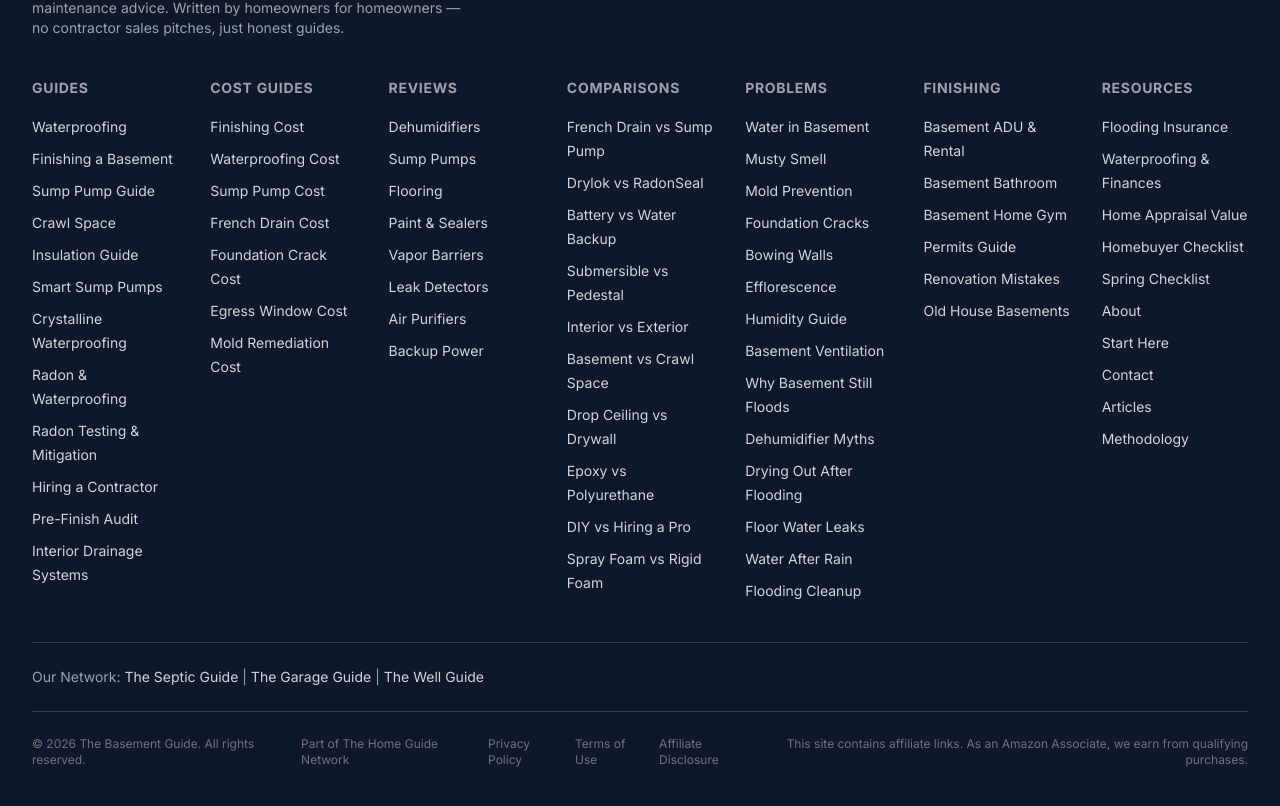
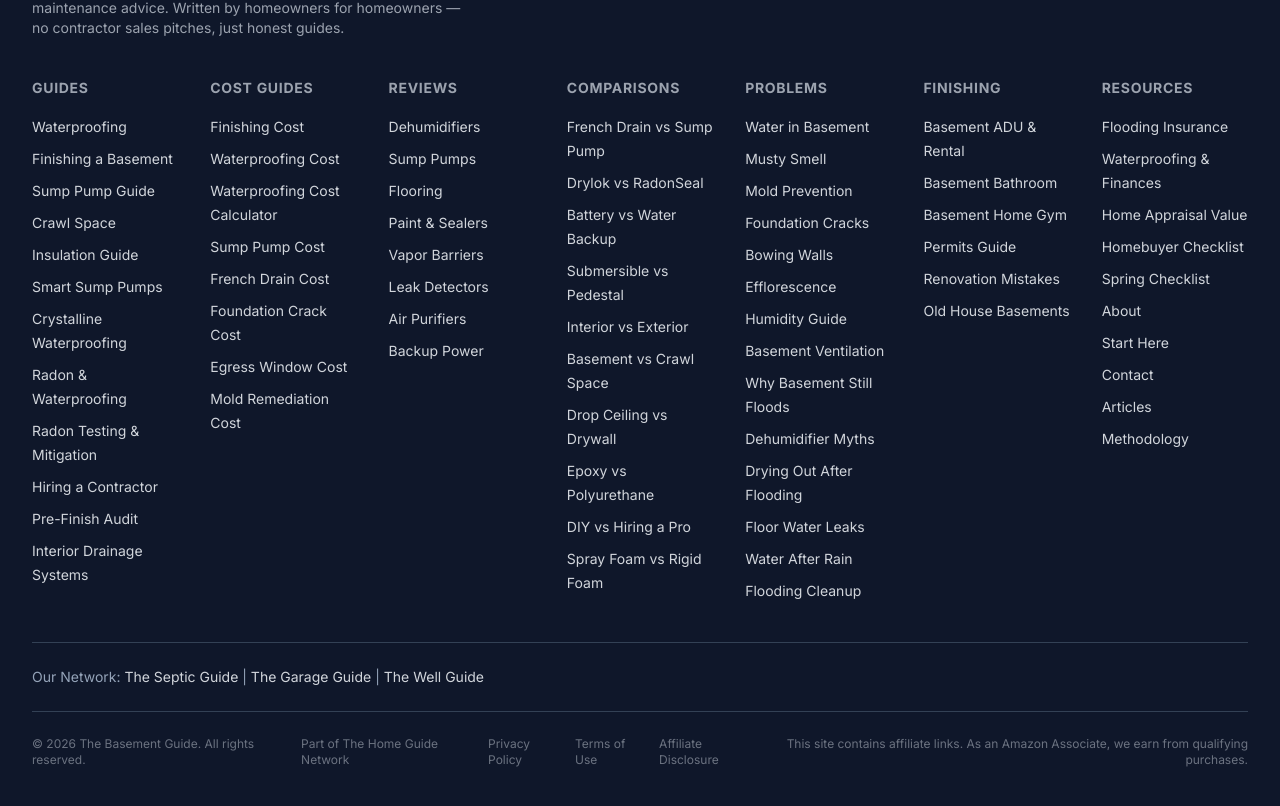
Before and after one commit to thebasementguide2026/basement-guide, a Next.js app: page /cost-guides in a window 1280 px wide. Shown: the part 1776-2582 px from the top of the page. Built offline with nearby package versions, Linux system fonts and the light colour scheme.

Commit message:
Add Waterproofing Cost Calculator link to footer Cost Guides group

```diff
--- a/components/Footer.tsx
+++ b/components/Footer.tsx
@@ -25,6 +25,7 @@ const footerSections = [
     links: [
       { label: 'Finishing Cost', href: '/articles/basement-finishing-cost' },
       { label: 'Waterproofing Cost', href: '/articles/basement-waterproofing-cost' },
+      { label: 'Waterproofing Cost Calculator', href: '/cost-guides/basement-waterproofing-cost-calculator' },
       { label: 'Sump Pump Cost', href: '/articles/sump-pump-cost' },
       { label: 'French Drain Cost', href: '/articles/french-drain-cost' },
       { label: 'Foundation Crack Cost', href: '/articles/foundation-crack-repair-cost' },
```
